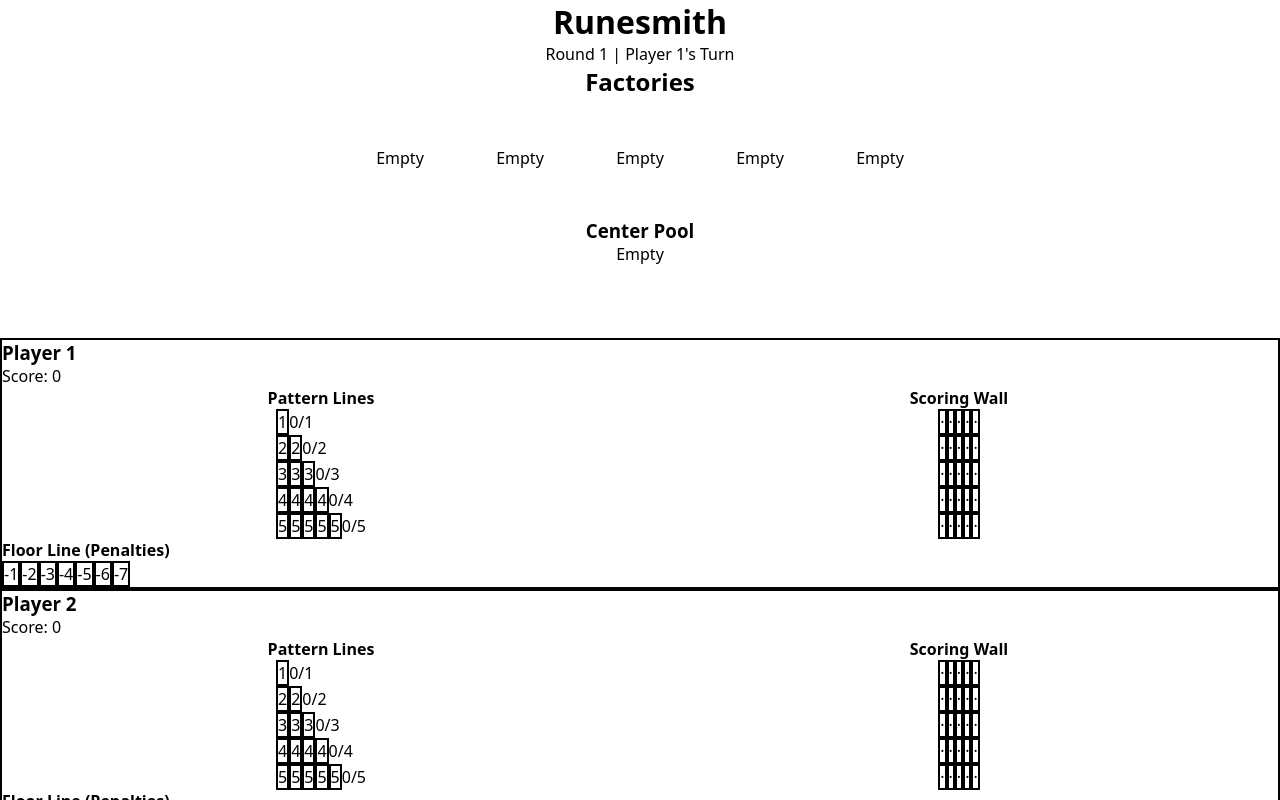
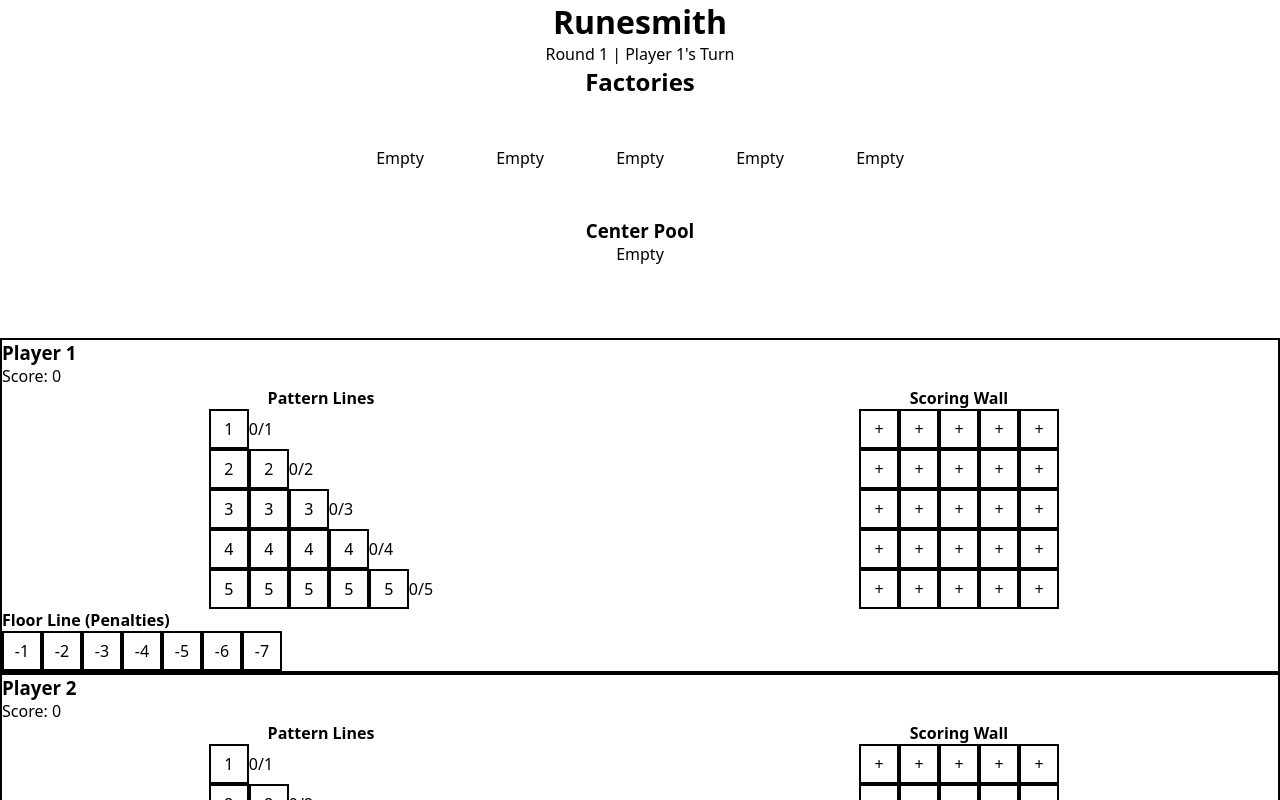
Before and after one commit to vlad92z/necromancer-web, a React (Vite) app: page / in a window 1280 px wide. Shown: the top 800 px of the page. Built offline with nearby package versions, Linux system fonts and the light colour scheme.

Commit message:
Refactor cell rendering and add WallCell component
Replaced Tailwind width/height classes with inline styles for cell sizing in PatternLines and PlayerBoard. Extracted scoring wall cell rendering into a new WallCell component for improved code reuse and maintainability.

```diff
--- a/src/features/gameplay/components/PatternLines.tsx
+++ b/src/features/gameplay/components/PatternLines.tsx
@@ -20,9 +20,8 @@ export function PatternLines({ patternLines }: PatternLinesProps) {
             .map((_, slotIndex) => (
               <div
                 key={slotIndex}
+                style={{ width: '40px', height: '40px' }}
                 className="
-                  w-10
-                  h-10
                   border-2
                   border-gray-600
                   rounded-lg
--- a/src/features/gameplay/components/PlayerBoard.tsx
+++ b/src/features/gameplay/components/PlayerBoard.tsx
@@ -50,9 +50,8 @@ export function PlayerBoard({ player, isActive }: PlayerBoardProps) {
             .map((_, index) => (
               <div
                 key={index}
+                style={{ width: '40px', height: '40px' }}
                 className="
-                  w-10
-                  h-10
                   border-2
                   border-red-900
                   rounded-lg
--- a/src/features/gameplay/components/ScoringWall.tsx
+++ b/src/features/gameplay/components/ScoringWall.tsx
@@ -3,7 +3,7 @@
  */
 
 import type { ScoringWall as ScoringWallType } from '../../../types/game';
-import { getRuneGlyph } from '../../../utils/runeHelpers';
+import { WallCell } from './WallCell';
 
 interface ScoringWallProps {
   wall: ScoringWallType;
@@ -15,26 +15,7 @@ export function ScoringWall({ wall }: ScoringWallProps) {
       {wall.map((row, rowIndex) => (
         <div key={rowIndex} className="flex gap-1">
           {row.map((cell, colIndex) => (
-            <div
-              key={colIndex}
-              className="
-                w-10
-                h-10
-                border-2
-                border-gray-600
-                rounded-lg
-                flex
-                items-center
-                justify-center
-                bg-gray-800
-              "
-            >
-              {cell.runeType ? (
-                <div className="text-lg">{getRuneGlyph(cell.runeType)}</div>
-              ) : (
-                <div className="text-gray-700 text-xs">·</div>
-              )}
-            </div>
+            <WallCell key={colIndex} cell={cell} />
           ))}
         </div>
       ))}
--- /dev/null
+++ b/src/features/gameplay/components/WallCell.tsx
@@ -0,0 +1,33 @@
+/**
+ * WallCell component - displays a single cell in the scoring wall
+ */
+
+import type { WallCell as WallCellType } from '../../../types/game';
+import { getRuneGlyph } from '../../../utils/runeHelpers';
+
+interface WallCellProps {
+  cell: WallCellType;
+}
+
+export function WallCell({ cell }: WallCellProps) {
+  return (
+    <div
+      style={{ width: '40px', height: '40px' }}
+      className="
+        border-2
+        border-gray-600
+        rounded-lg
+        flex
+        items-center
+        justify-center
+        bg-gray-800
+      "
+    >
+      {cell.runeType ? (
+        <div className="text-3xl">{getRuneGlyph(cell.runeType)}</div>
+      ) : (
+        <div className="text-gray-700 text-l">+</div>
+      )}
+    </div>
+  );
+}
```
